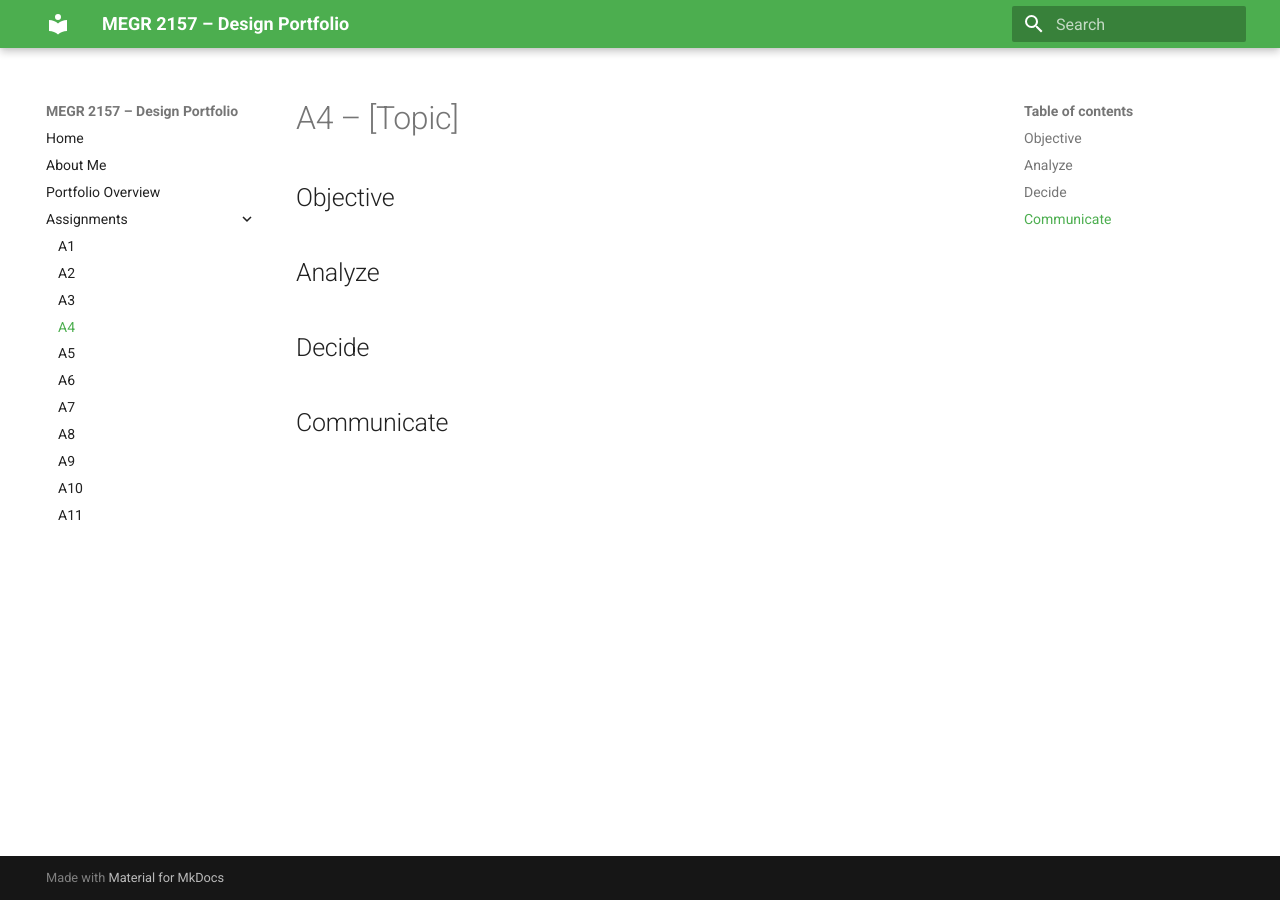
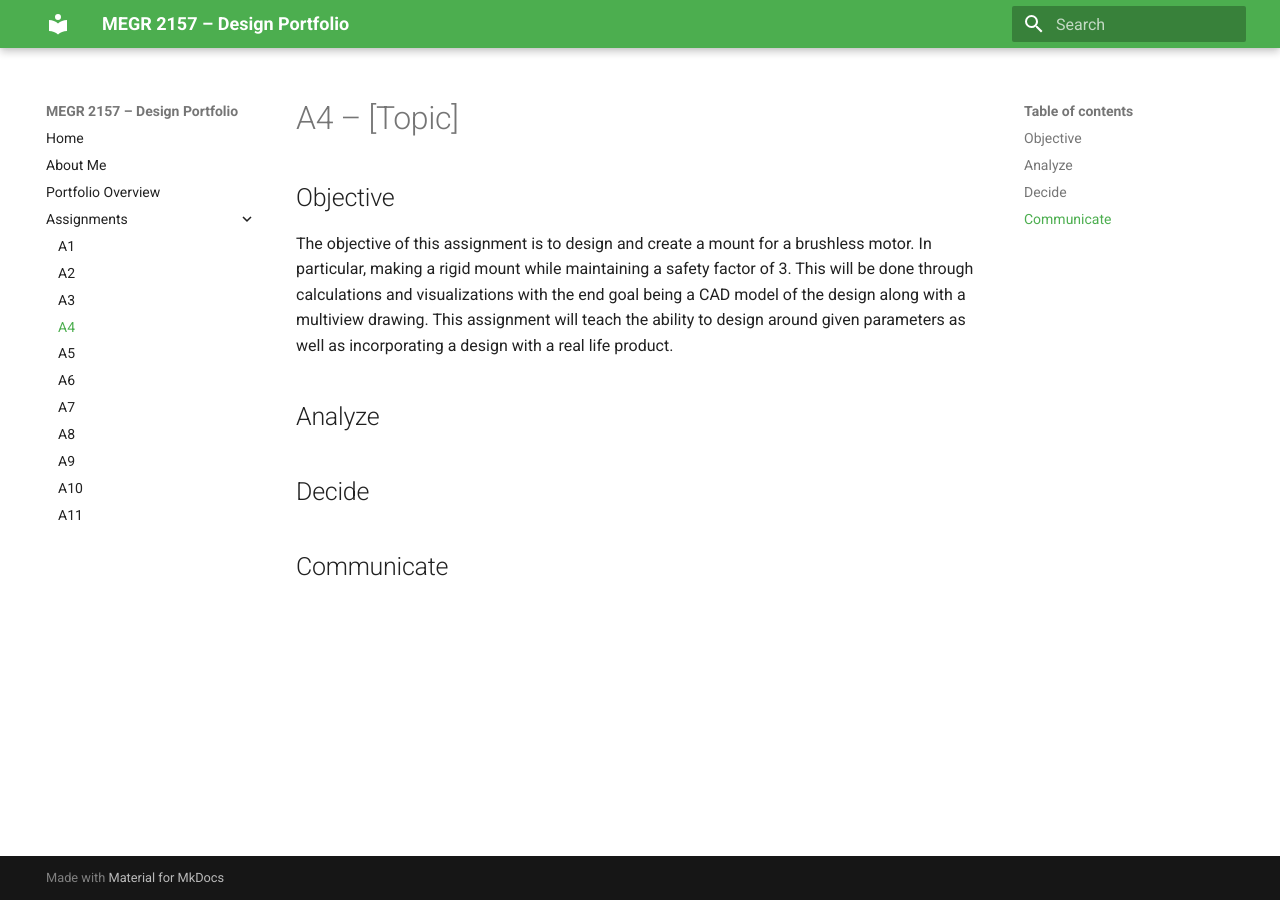
Before and after one commit to noaheme/design-projects-portfolio, an MkDocs documentation site: the page built from docs/assignments/A04/index.md, in a window 1280 px wide. Built offline with MkDocs 1.6.1 and Material for MkDocs 9.7.7, drawn with Linux system fonts in a browser that asks for light colours.

Commit message:
Add objective for A4 assignment
Added objective for the A4 assignment detailing the design and creation of a brushless motor mount.

```diff
--- a/docs/assignments/A04/index.md
+++ b/docs/assignments/A04/index.md
@@ -2,6 +2,7 @@
 
 ## Objective
 
+The objective of this assignment is to design and create a mount for a brushless motor. In particular, making a rigid mount while maintaining a safety factor of 3. This will be done through calculations and visualizations with the end goal being a CAD model of the design along with a multiview drawing. This assignment will teach the ability to design around given parameters as well as incorporating a design with a real life product.
 
 ## Analyze
 
```
